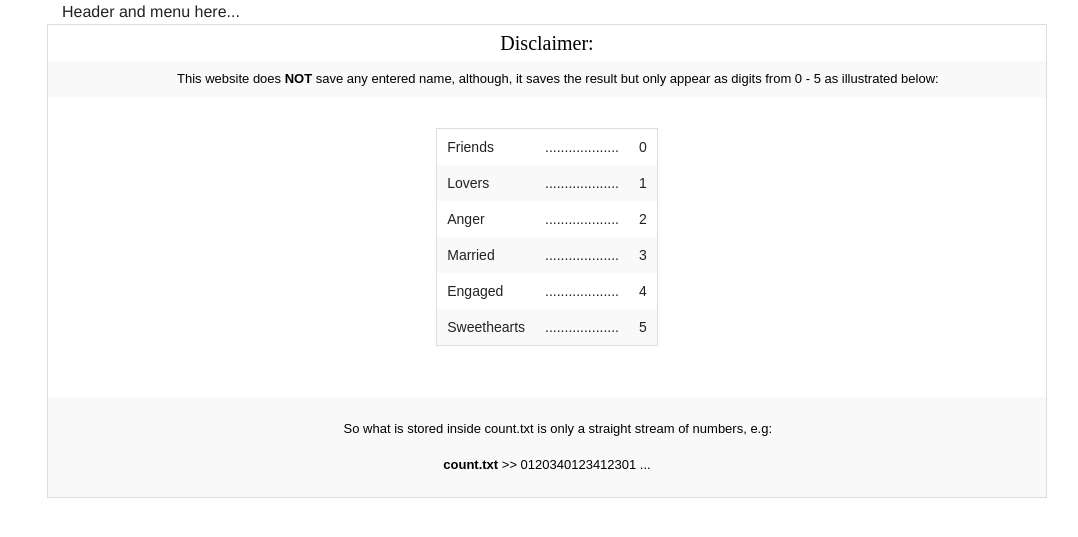
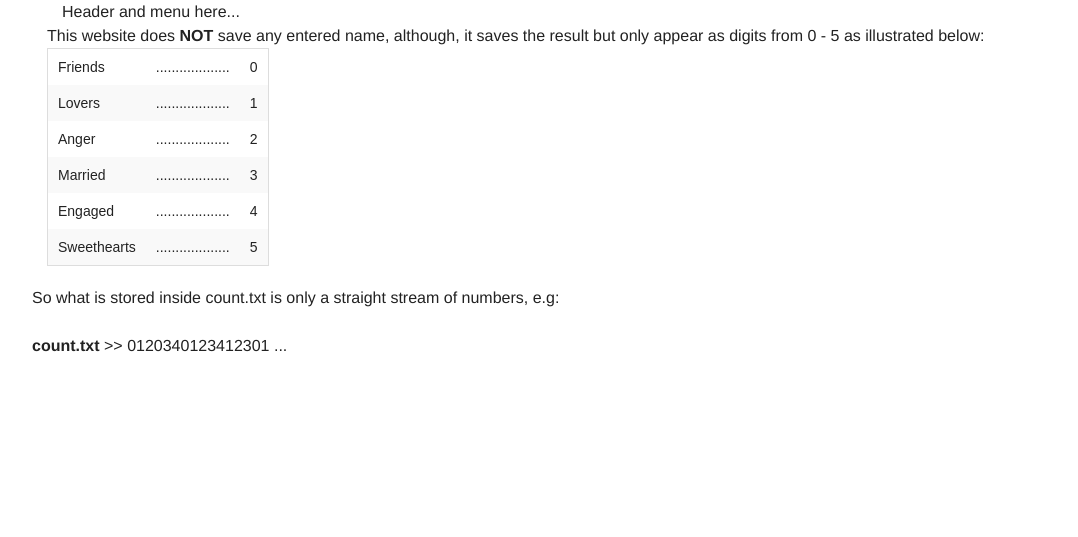
Before and after one commit to mamarilmanson/flames, a PHP site: page /index.php?page=disclaimer in a window 1280 px wide. Shown: the top 537 px of the page, without its empty margins (93-1171 px from the left). Run offline with PHP 8.4, Linux system fonts and the light colour scheme.

Commit message:
Another update...

```diff
--- a/disclaimer.php
+++ b/disclaimer.php
@@ -1,19 +1,6 @@
-<table id="table" border="0">
-<tr>
-	<td height="height: 20px">
-		<div align="center"><span style="font-size: 20px; font-family: old english text mt; color: black">Disclaimer:</span></div>
-	</td>
-</tr>
-<tr>
-	<td style="height: 30px">
-	<div align="center"><span class="txts">
-		&nbsp;&nbsp;&nbsp;&nbsp;&nbsp;&nbsp;This website does <b>NOT</b> save any entered name, although, it saves the result but only appear
- as digits from 0 - 5 as illustrated below: </span></div>
-	</td>
-</tr>
-<tr>
-	<td style="height: 300px">
-	<div align="center">
+<div>This website does <b>NOT</b> save any entered name, although, it saves the result but only appear
+ as digits from 0 - 5 as illustrated below:</div>
+
 	<table width="220" id="dis" border="0">
 		<tr><td width="100">Friends</td><td>...................</td><td width="20">0</td></tr>
 		<tr><td width="100">Lovers</td><td>...................</td><td width="20">1</td></tr>
@@ -22,16 +9,7 @@
 		<tr><td width="100">Engaged</td><td>...................</td><td width="20">4</td></tr>
 		<tr><td width="100">Sweethearts</td><td>...................</td><td width="20">5</td></tr>
 	</table>
+
+	<div class="row">So what is stored inside count.txt is only a straight stream of numbers, e.g:<br/>
+		<br/><b>count.txt</b> >> 0120340123412301 ...
 	</div>
-	</td>
-</tr>
-<tr>
-	<td style="height: 100px">
-	<div align="center">
-		<span class="txts">&nbsp;&nbsp;&nbsp;&nbsp;&nbsp;&nbsp;So what is stored inside count.txt is only a straight stream of numbers, e.g:<br/>
-					<br/><b>count.txt</b> >> 0120340123412301 ...
-		</span>
-	</div>
-	</td>
-</tr>
-</table>
```
Also changed, not shown: README.md, old/index2.php (renamed from index2.php), old/main2.php (renamed from main2.php).
